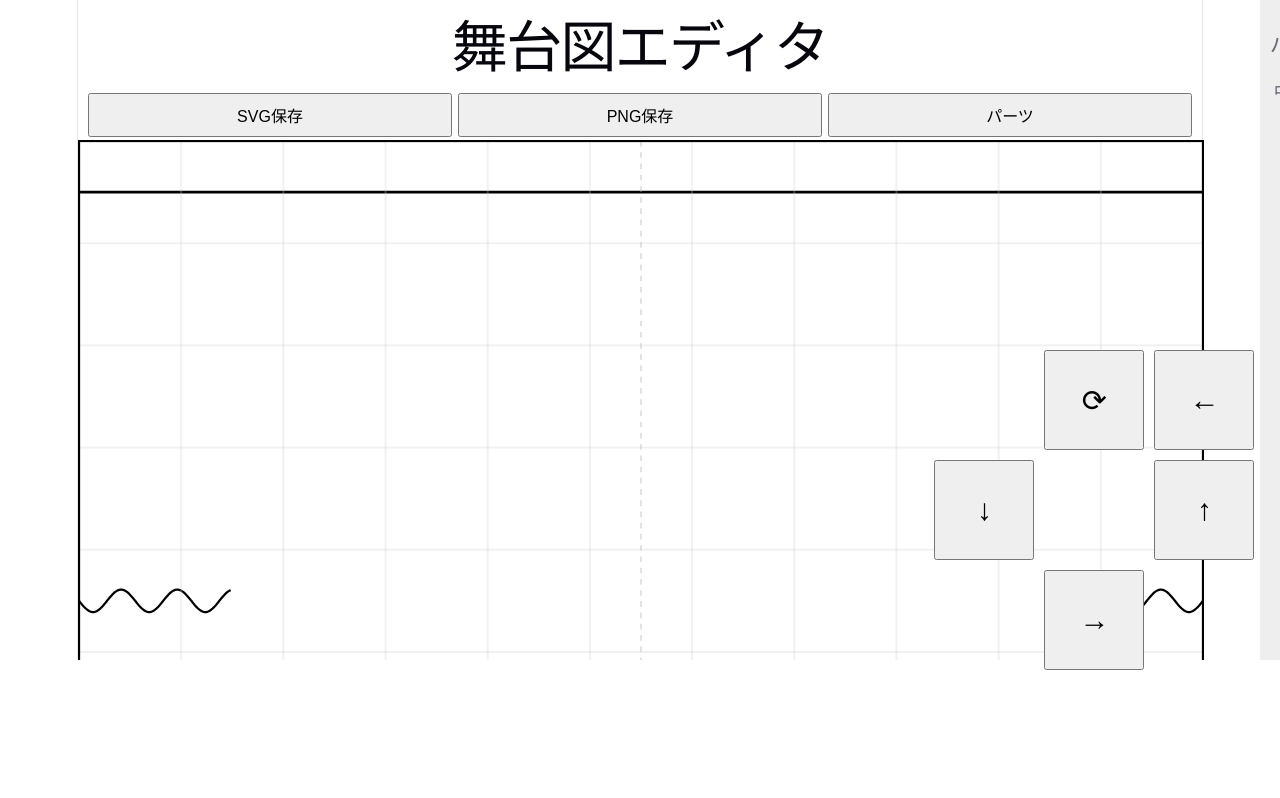
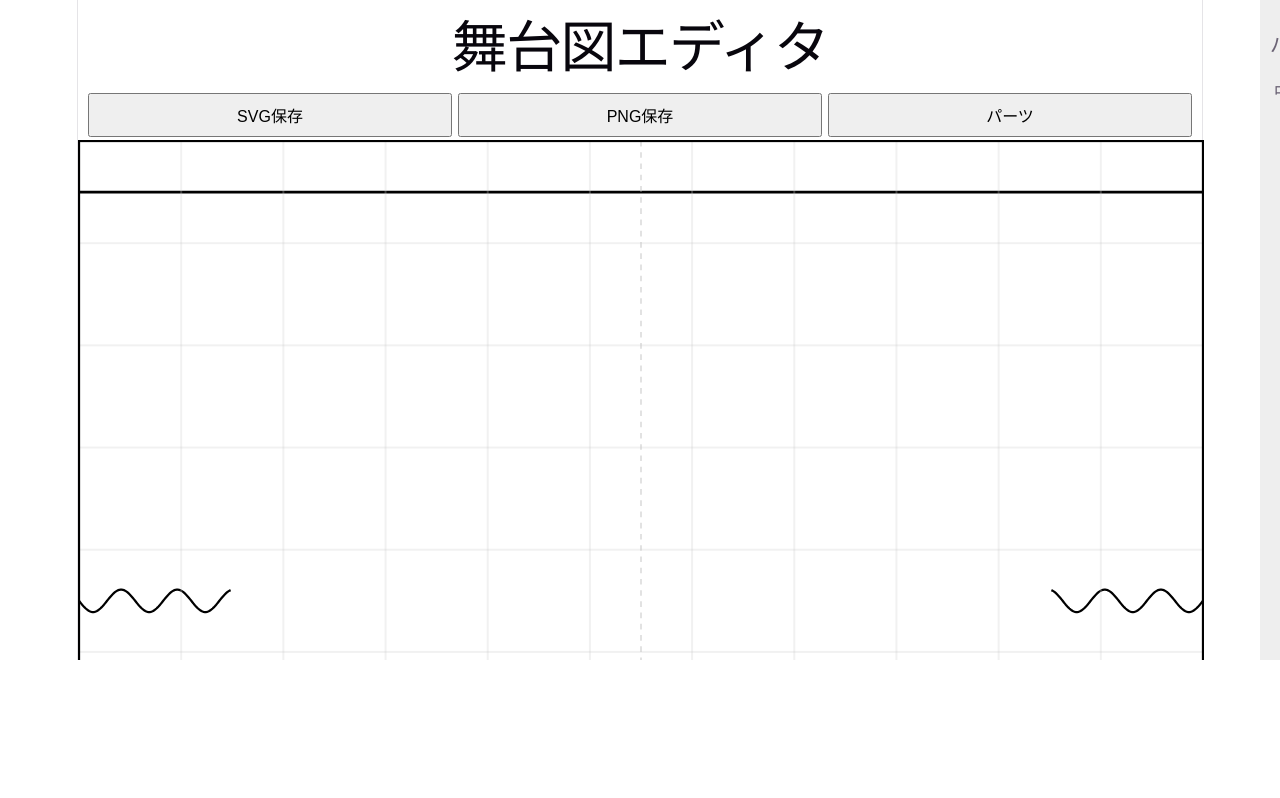
Before and after one commit to kani-kani-22/stage-designer, a React (Vite) app: page / in a window 1280 px wide. Shown: the top 798 px of the page. Built offline with nearby package versions, Linux system fonts and the light colour scheme.

Commit message:
joystick appdate

```diff
--- a/src/App.tsx
+++ b/src/App.tsx
@@ -612,9 +612,9 @@ useEffect(() => {
     <path
       d={`
         M ${obj.x - 17} ${obj.y}
-        A 17 17 0 0 1 ${obj.x - 17} ${obj.y + obj.height}
+        A 17 17 0 0 0 ${obj.x - 17} ${obj.y + obj.height}
       `}
-      fill="none"
+      fill="white"
       stroke="black"
       strokeWidth="4"
     />
@@ -684,75 +684,7 @@ type="file"
   }}
 />
 </div>
-{/*ジョイスティック */}
-   <div style={{
-  position: "fixed",
-  bottom: isMobile ? "14vh" : 130,
-  right: "2vw",
-  display: "grid",
-  gridTemplateColumns: isMobile ? "repeat(3, 1fr)" : "100px 100px 100px",
-  gridTemplateRows: isMobile ? "repeat(3, 1fr)" : "100px 100px 100px",
-  gap: 10,
-  zIndex: 90
-}}>
-  <div />
-  <button
-  style={{ fontSize: isMobile ? 20 : 30,
-  padding: isMobile ? "12px" : "25px",
-  userSelect: "none",
-  WebkitUserSelect: "none"
-  }}
-  onPointerDown={() => setIsRotatingButton(true)}
-  onPointerUp={() => setIsRotatingButton(false)}
-  onPointerLeave={() => setIsRotatingButton(false)}
-  onPointerCancel={() => setIsRotatingButton(false)}
-  >
-  ⟳
-  </button>
-<button
-  style={{
-  fontSize: isMobile ? 20 : 30,
-  padding: isMobile ? "12px" : "25px",
-    userSelect: "none",
-    WebkitUserSelect: "none"
-  }}
-    onPointerDown={() => setMoveDir({x:-1,y:0})}
-    onPointerUp={() => setMoveDir(null)}
-  >←</button>
-  <button
-  style={{
-  fontSize: isMobile ? 20 : 30,
-  padding: isMobile ? "12px" : "25px",
-    userSelect: "none",
-    WebkitUserSelect: "none"
-  }}
-    onPointerDown={() => setMoveDir({x:0,y:1})}
-    onPointerUp={() => setMoveDir(null)}
-  >↓</button>
-  <div />
-  <button
-  style={{
-  fontSize: isMobile ? 20 : 30,
-  padding: isMobile ? "12px" : "25px",
-    userSelect: "none",
-    WebkitUserSelect: "none"
-  }}
-    onPointerDown={() => setMoveDir({x:0,y:-1})}
-    onPointerUp={() => setMoveDir(null)}
-  >↑</button>
-  <div />
-  <button
-  style={{
-  fontSize: isMobile ? 20 : 30,
-  padding: isMobile ? "12px" : "25px",
-    userSelect: "none",
-    WebkitUserSelect: "none"
-  }}
-    onPointerDown={() => setMoveDir({x:1,y:0})}
-    onPointerUp={() => setMoveDir(null)}
-  >→</button>
-  <div />
-</div>
+
 {/* ===== レイヤー一覧 ===== */}
 <div style={{
   position: "fixed",
@@ -1013,8 +945,8 @@ type="file"
         type: "platform",
         x: 1001,
         y: 819,
-        width: 34,
-        height: 40,
+        width: 40,
+        height: 34,
         rotation: 0,
         zIndex: objects.length,
         name: `SS${getNextNumber("SS")}`
@@ -1246,7 +1178,70 @@ type="file"
       }}
   />
 </div>
-
+{/*ジョイスティック */}
+   <div style={{
+  marginLeft: "auto",
+  display: "grid",
+  gridTemplateColumns: isMobile ? "60px 60px 60px" : "100px 100px 100px",
+  gridTemplateRows: isMobile ? "60px 60px 60px" : "100px 100px 100px",
+  gap: 6,
+  zIndex: 90
+}}>
+  <button
+  style={{ fontSize: isMobile ? 20 : 30,
+  padding: isMobile ? "12px" : "25px",
+  userSelect: "none",
+  WebkitUserSelect: "none"
+  }}
+  onPointerDown={() => setIsRotatingButton(true)}
+  onPointerUp={() => setIsRotatingButton(false)}
+  onPointerLeave={() => setIsRotatingButton(false)}
+  onPointerCancel={() => setIsRotatingButton(false)}
+  >
+  ⟳
+  </button>
+  <button
+  style={{
+  fontSize: isMobile ? 20 : 30,
+  padding: isMobile ? "12px" : "25px",
+    userSelect: "none",
+    WebkitUserSelect: "none"
+  }}
+    onPointerDown={() => setMoveDir({x:0,y:-1})}
+    onPointerUp={() => setMoveDir(null)}
+  >↑</button>
+  <div />
+<button
+  style={{
+  fontSize: isMobile ? 20 : 30,
+  padding: isMobile ? "12px" : "25px",
+    userSelect: "none",
+    WebkitUserSelect: "none"
+  }}
+    onPointerDown={() => setMoveDir({x:-1,y:0})}
+    onPointerUp={() => setMoveDir(null)}
+  >←</button>
+  <button
+  style={{
+  fontSize: isMobile ? 20 : 30,
+  padding: isMobile ? "12px" : "25px",
+    userSelect: "none",
+    WebkitUserSelect: "none"
+  }}
+    onPointerDown={() => setMoveDir({x:0,y:1})}
+    onPointerUp={() => setMoveDir(null)}
+  >↓</button>
+  <button
+  style={{
+  fontSize: isMobile ? 20 : 30,
+  padding: isMobile ? "12px" : "25px",
+    userSelect: "none",
+    WebkitUserSelect: "none"
+  }}
+    onPointerDown={() => setMoveDir({x:1,y:0})}
+    onPointerUp={() => setMoveDir(null)}
+  >→</button>
+</div>
   </div>
 )}
     </div>
```
